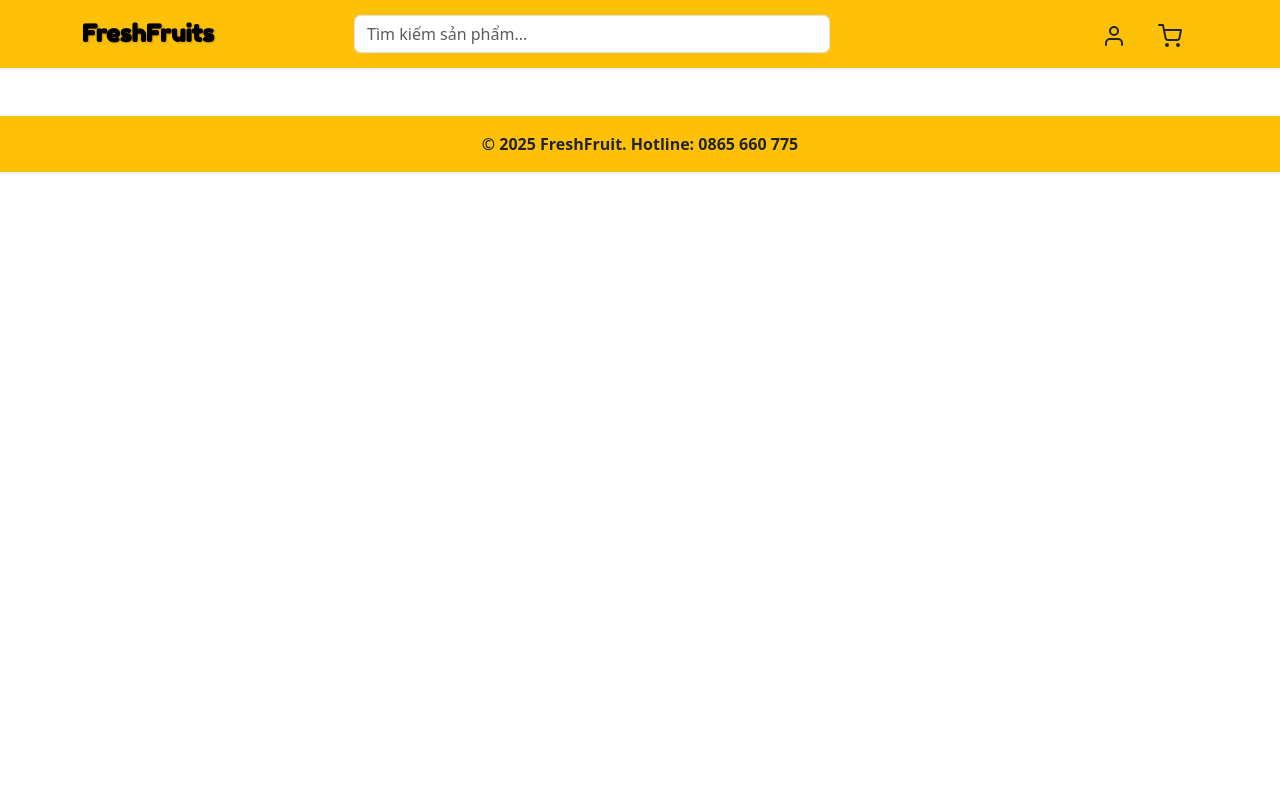
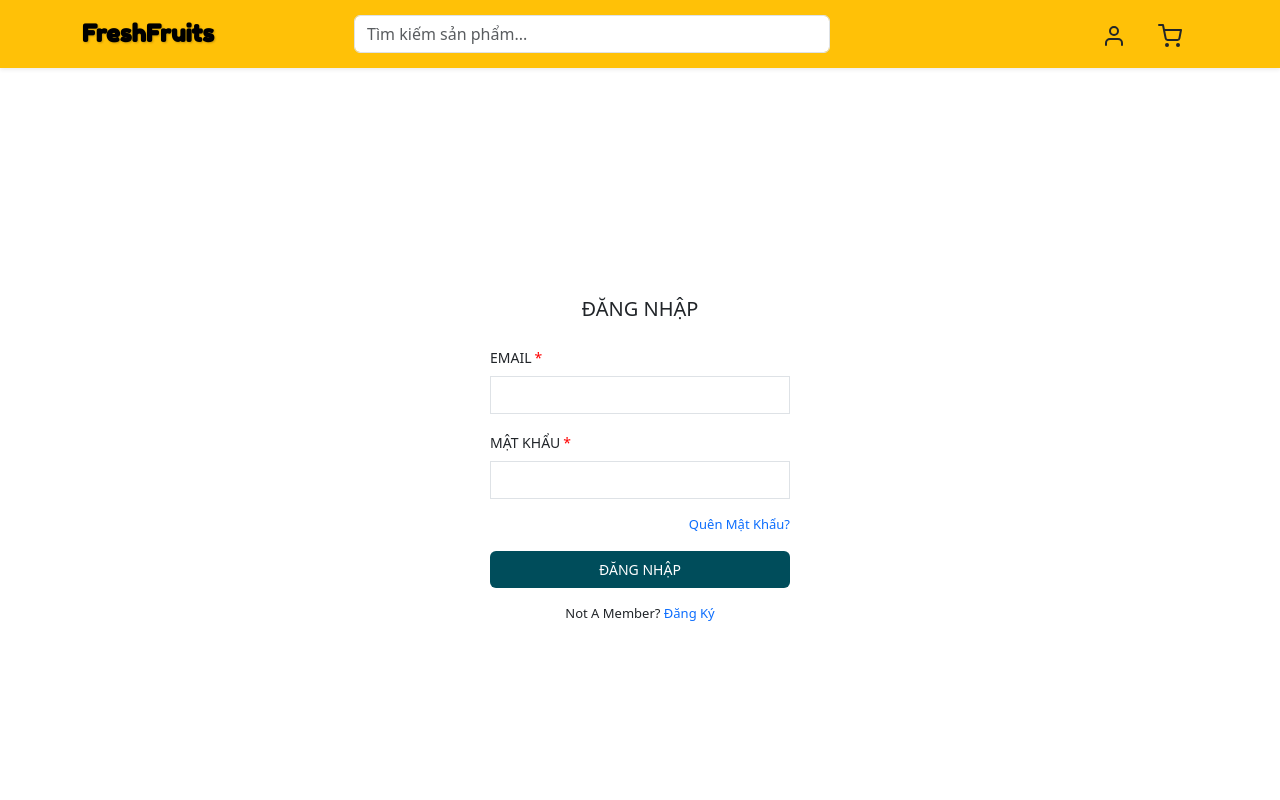
Before and after one commit to nguyenvu512/DHKTPM18CTT_Nhom05_FreshFruit_FE, a React (Vite) app: page /login in a window 1280 px wide. Shown: the top 800 px of the page. Built offline with nearby package versions, Linux system fonts and the light colour scheme.

Commit message:
add-login-page

```diff
--- a/package.json
+++ b/package.json
@@ -10,6 +10,7 @@
     "preview": "vite preview"
   },
   "dependencies": {
+    "axios": "^1.13.2",
     "bootstrap": "^5.3.8",
     "bootstrap-icons": "^1.13.1",
     "react": "^19.2.0",
--- a/src/App.jsx
+++ b/src/App.jsx
@@ -14,14 +14,14 @@ import AddCustomer from "./admin/AddCustomer";
 import AddVoucher from "./admin/AddVoucher";
 import CustomerManage from "./admin/CustomerManage";
 import VoucherManage from "./admin/VoucherManage";
-
+import Login from "./page/Login";
 function App() {
   return (
     // Đây là nơi Router "bọc" toàn bộ ứng dụng
     <BrowserRouter>
       <NavBar></NavBar>
       <Routes>
-        <Route path="/admin" element={<AdminPage />}>
+        <Route path="/login" element={<Login />}>
           <Route path="products" element={<ProductManage />} />
           <Route path="products/add" element={<AddProduct />} />
           <Route path="customers" element={<CustomerManage />} />
--- /dev/null
+++ b/src/components/LoginForm.jsx
@@ -0,0 +1,107 @@
+import React, { useState } from "react";
+import { Container, Row, Col, Form, Button } from "react-bootstrap";
+import "../style/LoginForm.css";
+import axios from "axios";
+const LoginForm = () => {
+  const [email, setEmail] = useState("");
+  const [password, setPassword] = useState("");
+
+  const handleSubmit = async (e) => {
+    e.preventDefault();
+    try {
+      const res = await axios.post(
+        "http://localhost:8080/api/auth/login",
+        {
+          username: email.trim(),
+          password: password.trim(),
+        },
+        { withCredentials: true }
+      );
+      console.log(res.data);
+    } catch (error) {
+      console.log(error.response.data);
+    }
+  };
+
+  return (
+    <Container className="d-flex justify-content-center align-items-center vh-100 bg-white">
+      <Row>
+        <Col>
+          <div style={{ minWidth: "300px", margin: "0 auto" }}>
+            <h2 className="text-center mb-4" style={{ fontSize: "20px" }}>
+              ĐĂNG NHẬP
+            </h2>
+            <Form onSubmit={handleSubmit}>
+              <Form.Group className="mb-3" controlId="formEmail">
+                <Form.Label style={{ fontSize: "14px" }}>EMAIL</Form.Label>
+                <Form.Label
+                  style={{ fontSize: "14px", color: "red", marginLeft: "3px" }}
+                >
+                  *
+                </Form.Label>
+                <Form.Control
+                  type="email"
+                  placeholder=""
+                  value={email}
+                  onChange={(e) => setEmail(e.target.value)}
+                  required
+                  className="w-100 rounded-0 custom-input"
+                />
+              </Form.Group>
+
+              <Form.Group className="mb-3" controlId="formPassword">
+                <Form.Label style={{ fontSize: "14px" }}>MẬT KHẨU</Form.Label>
+                <Form.Label
+                  style={{ fontSize: "14px", color: "red", marginLeft: "3px" }}
+                >
+                  *
+                </Form.Label>
+                <Form.Control
+                  type="password"
+                  placeholder=""
+                  value={password}
+                  onChange={(e) => setPassword(e.target.value)}
+                  required
+                  className="w-100 rounded-0 custom-input"
+                />
+              </Form.Group>
+
+              <Form.Group
+                className="mb-3 d-flex justify-content-end align-items-center"
+                controlId="formBasicCheckbox"
+              >
+                <a
+                  href="#"
+                  style={{ textDecoration: "none", fontSize: "13px" }}
+                >
+                  Quên Mật Khẩu?
+                </a>
+              </Form.Group>
+
+              <Button
+                type="submit"
+                className="w-100 p-2"
+                style={{
+                  backgroundColor: "#004D5B",
+                  border: "none",
+                  fontSize: "14px",
+                }}
+              >
+                ĐĂNG NHẬP
+              </Button>
+
+              <p className="text-center mt-3" style={{ fontSize: "13px" }}>
+                Not A Member?{" "}
+                <a href="#" style={{ textDecoration: "none" }}>
+                  Đăng Ký
+                </a>
+              </p>
+            </Form>
+          </div>
+        </Col>
+      </Row>
+    </Container>
+  );
+};
+
+export default LoginForm;
--- a/src/components/Navbar.jsx
+++ b/src/components/Navbar.jsx
@@ -9,11 +9,7 @@ function NavBar() {
     <Navbar bg="warning" expand="lg" className="py-2 shadow-sm">
       <Container>
         {/* Brand chỉ chữ */}
-        <Navbar.Brand
-          as={Link}
-          to="/"
-          className="brand-text fw-bold"
-        >
+        <Navbar.Brand as={Link} to="/" className="brand-text fw-bold">
           FreshFruits
         </Navbar.Brand>
 
@@ -30,7 +26,7 @@ function NavBar() {
 
           {/* Menu với icon */}
           <Nav className="ms-auto fw-semibold">
-            <Nav.Link as={Link} to="/admin" className="text-dark mx-2 fs-4">
+            <Nav.Link as={Link} to="/login" className="text-dark mx-2 fs-4">
               <FiUser />
             </Nav.Link>
             <Nav.Link as={Link} to="#" className="text-dark mx-2 fs-4">
--- /dev/null
+++ b/src/page/Login.jsx
@@ -0,0 +1,14 @@
+import React from "react";
+import ImageSlider from "../components/ImageSlider";
+import Footer from "../components/Footer";
+import LoginForm from "../components/LoginForm";
+
+const Login = () => {
+  return (
+    <>
+      <LoginForm></LoginForm>
+    </>
+  );
+};
+
+export default Login;
--- /dev/null
+++ b/src/style/LoginForm.css
@@ -0,0 +1,10 @@
+.custom-input:focus {
+  border: 1px solid #000; /* viền đen khi focus */
+  box-shadow: none;        /* tắt highlight xanh */
+  outline: none;
+}
+
+.custom-button:focus {
+  box-shadow: none;
+  outline: none;
+}
```
Also changed, not shown: 1 other file (tests, documents, lock files or other folders).
